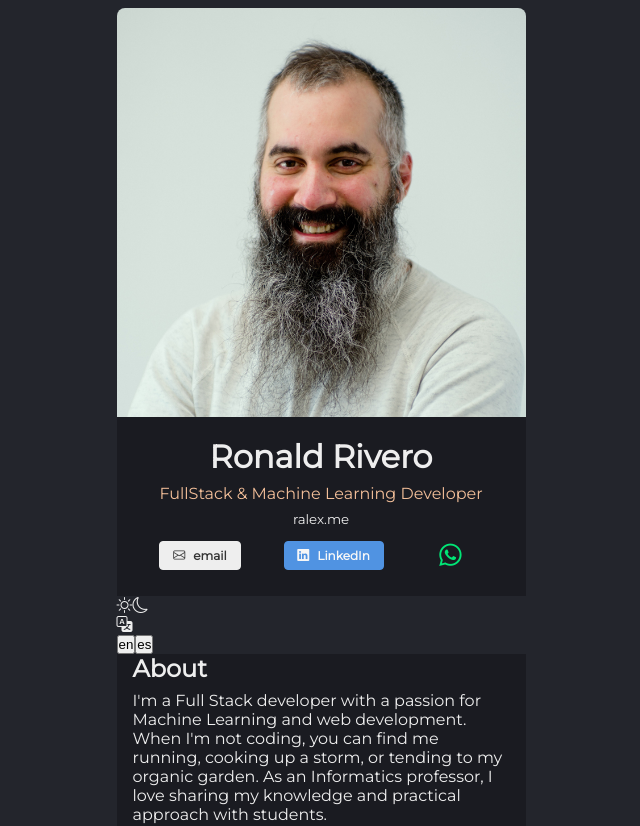
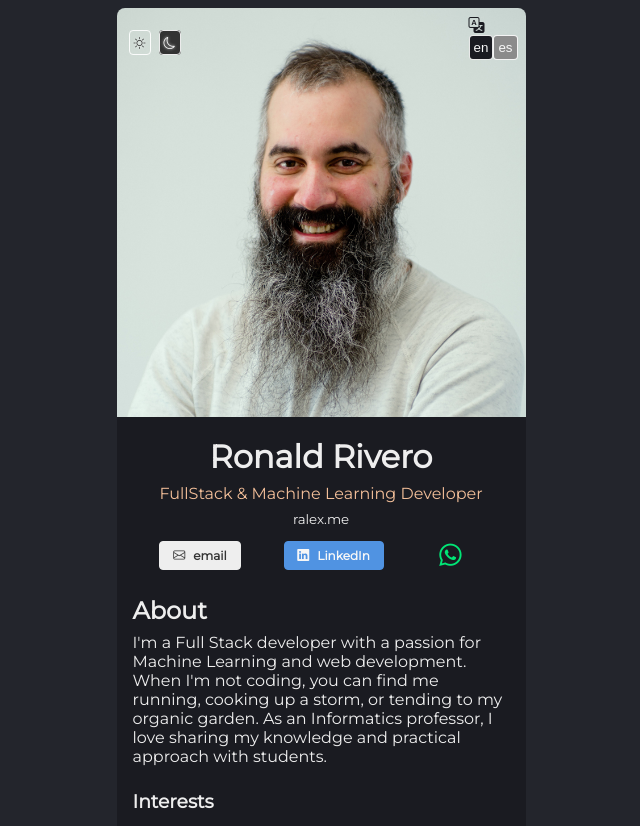
Before and after one commit to ralexrivero/ProBusinessCard, a React (Vite) app: page / in a window 1280 px wide. Shown: the top 826 px of the page, without its empty margins (319-959 px from the left). Built offline with nearby package versions, Linux system fonts and the light colour scheme.

Commit message:
i18n modularize, theme and translate bar styled

```diff
--- a/src/App.css
+++ b/src/App.css
@@ -176,5 +176,74 @@ body {
 }
 
 /*******************************************************************************************************
- * media queries
+ * lang and theme
 *******************************************************************************************************/
+
+.header-nav {
+  position: relative;
+}
+
+.lang, .theme {
+  margin: .5rem;
+}
+
+.lang {
+  position: absolute;
+  top: 0;
+  right: 0;
+
+}
+
+.lang-main-btn {
+  cursor: pointer;
+}
+
+.lang-btn {
+  border: 1px solid rgba(255, 255, 255, .9);
+  border-radius: .25rem;
+  background-color: var(--color-primary-500);
+  color: var(--color-primary-050);
+  padding: .25rem;
+  cursor: pointer;
+  transition: all .25s ease-in-out;
+}
+
+.lang-btn-active {
+  background-color: #1A1B21;
+}
+
+.bi-translate {
+  color: #1A1B21;
+}
+
+.lang:hover > .lang-group {
+  display: visible;
+}
+
+.theme {
+  position: absolute;
+  top: 0;
+  left: 0;
+  padding-top: 1rem;
+}
+
+.theme-btn {
+  font-size: .75rem;
+  padding: .25rem;
+  margin: .25rem;
+  border: 1px solid rgba(255, 255, 255, .9);
+  color: var(--color-primary-800);
+  text-shadow: 0px 0px 3px rgba(255, 255, 255, .9);
+  cursor: pointer;
+  border-radius: .25rem;
+  transition: all .25s ease-in-out;
+}
+
+.theme-btn-active {
+  background-color: var(--color-primary-800);
+  color: #fff;
+}
+
+.theme-btn:hover, .lang-btn:hover {
+  box-shadow: 0px 0px 2px 1px rgba(255, 255, 255, .6);
+}
--- a/src/App.jsx
+++ b/src/App.jsx
@@ -3,8 +3,6 @@ import Info from './components/info';
 import About from './components/about';
 import Interests from './components/interests';
 import Footer from './components/footer';
-import Lang from './components/lang';
-import Theme from './components/theme';
 
 
 function App() {
@@ -12,8 +10,6 @@ function App() {
     <div className="App container container-mb-s pt-xs">
       <div className="grd-col-1">
         <Info />
-        <Theme />
-        <Lang />
         <About />
         <Interests />
         <Footer />
--- a/src/components/info.jsx
+++ b/src/components/info.jsx
@@ -1,16 +1,23 @@
 import { useTranslation } from 'react-i18next';
 import profilePic from '../../img/ronald_rivero_profile_hd.jpg';
+import Lang from './lang';
+import Theme from './theme';
+
 
 const Info = () => {
   const [t, i18n] = useTranslation('global');
 
   return (
     <header>
-      <img className="img-responsive profilePic" src={profilePic} alt={t('info.altProfilePhoto')} />
+      <div className="header-nav">
+        <Lang />
+        <Theme />
+        <img className="img-responsive profilePic" src={profilePic} alt={t('info.altProfilePhoto')} />
+      </div>
       <div className="header-body f-wcc">
         <h1>{t('info.name')}</h1>
         <span className="txt-c personal-title">{t('info.title')}</span>
-        <small><a href="https.//ralexrivero.github.io/" target="_blank" className="link link-website">{t('info.website')}</a></small>
+        <small><a href="https://ralexrivero.github.io/" target="_blank" className="link link-website">{t('info.website')}</a></small>
         <div className="f-rsec">
         <a href="mailto.ralexrivero@gmail.com" className="info-btn btn-email" target="_blank"><i className="bi bi-envelope"></i>{t('info.email')}</a>
         <a href="https://www.linkedin.com/in/ronald-rivero/" className="info-btn btn-linkedin" target="_blank"><i className="bi bi-linkedin"></i>{t('info.linkedin')}</a>
--- a/src/components/lang.jsx
+++ b/src/components/lang.jsx
@@ -4,10 +4,10 @@ import { useTranslation } from "react-i18next";
 const Lang = () => {
   const [t, i18n] = useTranslation("global");
   return (
-    <div>
-      <i className="bi bi-translate"></i>
+    <div className="lang">
+      <i className="lang-main-btn bi bi-translate"></i>
       <div className="lang-group">
-        <button className="lang-btn" onClick={() => i18n.changeLanguage("en")}>en</button>
+        <button className="lang-btn lang-btn-active" onClick={() => i18n.changeLanguage("en")}>en</button>
         <button className="lang-btn" onClick={() => i18n.changeLanguage("es")}>es</button>
       </div>
     </div>
--- a/src/components/theme.jsx
+++ b/src/components/theme.jsx
@@ -1,8 +1,8 @@
 const Theme = () => {
   return (
-    <div>
-      <i class="bi bi-brightness-high"></i>
-      <i class="bi bi-moon"></i>
+    <div className="theme">
+      <i className="theme-btn bi bi-brightness-high "></i>
+      <i className="theme-btn bi bi-moon theme-btn-active"></i>
     </div>
   );
 }
```
Also changed, not shown: src/components/i18n.jsx (line endings or trailing spaces).
